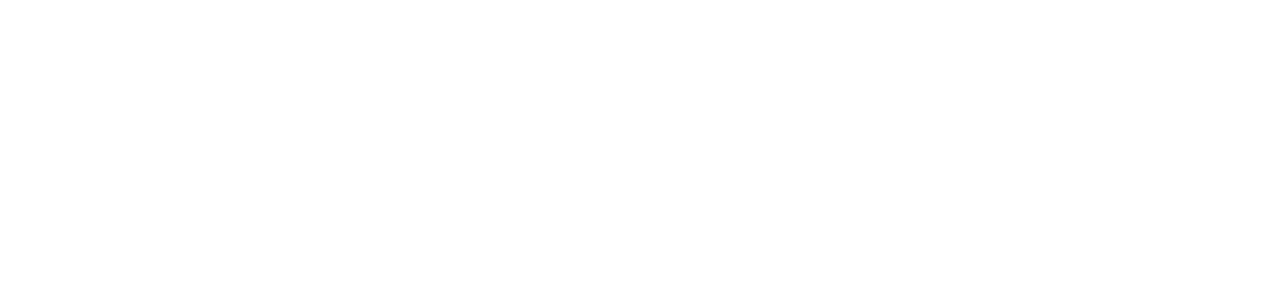
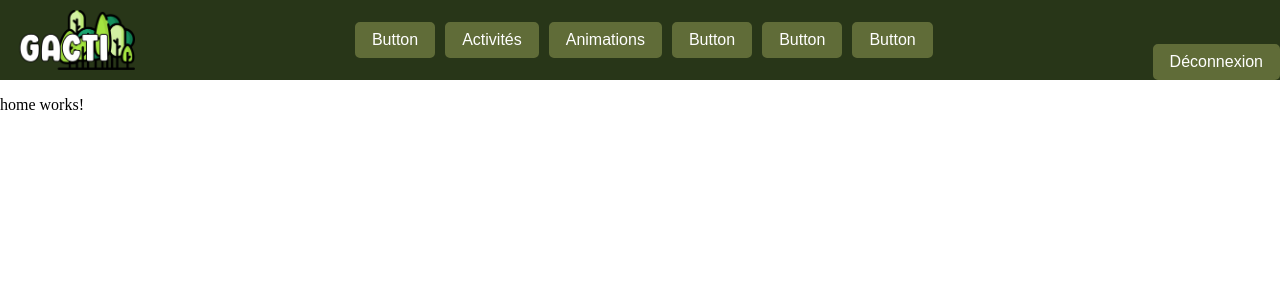
Before and after one commit to LudovicMARIE/Gacti-B3, an Angular app: page /home in a window 1280 px wide. Shown: the top 300 px of the page. Built offline with nearby package versions, Linux system fonts and the light colour scheme.

Commit message:
more changes

```diff
--- a/src/app/navbar/navbar.component.html
+++ b/src/app/navbar/navbar.component.html
@@ -1,15 +1,17 @@
 <nav class="navbar">
-  <label class="logo"><img src="src/assets/logo.png"></label>
-  <ul>
-    <li><button (click)="test()">Button</button></li>
-    <li><button (click)="test()">Activités</button></li>
-    <li><button (click)="test()">Animations</button></li>
-    <li><button (click)="test()">Button</button></li>
-    <li><button (click)="test()">Button</button></li>
-    <li><button (click)="test()">Button</button></li>
-  </ul>
-  <ul>
-    <li><button (click)=""    onclick="location.href='../../trt/deconnection.php'">Déconnexion</button></li>
-  </ul>
+  <div class="logo">
+    <img class="logo" src="../../assets/logo.png" alt="Logo">
+  </div>
+  <div class="buttonList">
+    <button (click)="test()">Button</button>
+    <button (click)="test()">Activités</button>
+    <button (click)="test()">Animations</button>
+    <button (click)="test()">Button</button>
+    <button (click)="test()">Button</button>
+    <button (click)="test()">Button</button>
+  </div>
+
+  <button (click)="test()"    onclick="location.href='../../trt/deconnection.php'">Déconnexion</button>
+
 
 </nav>
--- a/src/app/navbar/navbar.component.scss
+++ b/src/app/navbar/navbar.component.scss
@@ -1,8 +1,9 @@
 nav.navbar{
     display:flex;
     background-color:#283618;
-    height: 74px;
+    height: fit-content;
     justify-content: space-between;
+    align-items:center;
     width:100%;
 }
 
@@ -11,8 +12,15 @@
     height:auto;
     margin-left:15px;
 }
-nav ul{
+.buttonList{
     margin-right:0px;
+    display:flex;
+    flex-direction: row;
+    justify-content: center;
+    align-items: center;
+    gap:10px;
+    height:50%;
+    width:60%;
 }
 nav ul li{
     display:inline-block;
@@ -20,20 +28,21 @@
     line-height: 20px;
 }
 
-label.logo{
+.logo{
     display:flex;
     justify-content: center;
     align-items: center;
+    padding:5px 0px;
 }
 
+
 button{
-    background-color: #606c38; /* Green */
+    background-color: #606c38;
     border-radius: 5px;
     border: none;
     color: white;
-    height:100%;
     margin-top:auto;
-    padding: 15px 32px;
+    padding: 7px 15px;
     text-align: center;
     text-decoration: none;
     display: inline-block;
```
Also changed, not shown: 1 other file (tests, documents, lock files or other folders).
